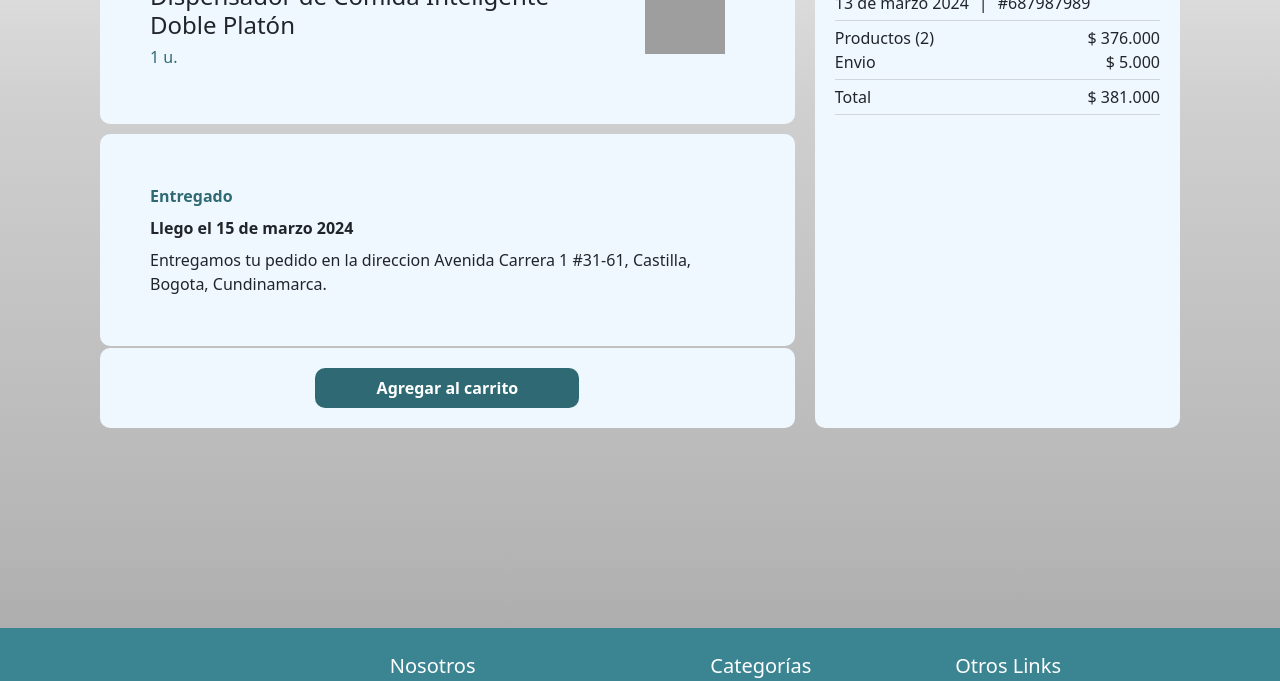
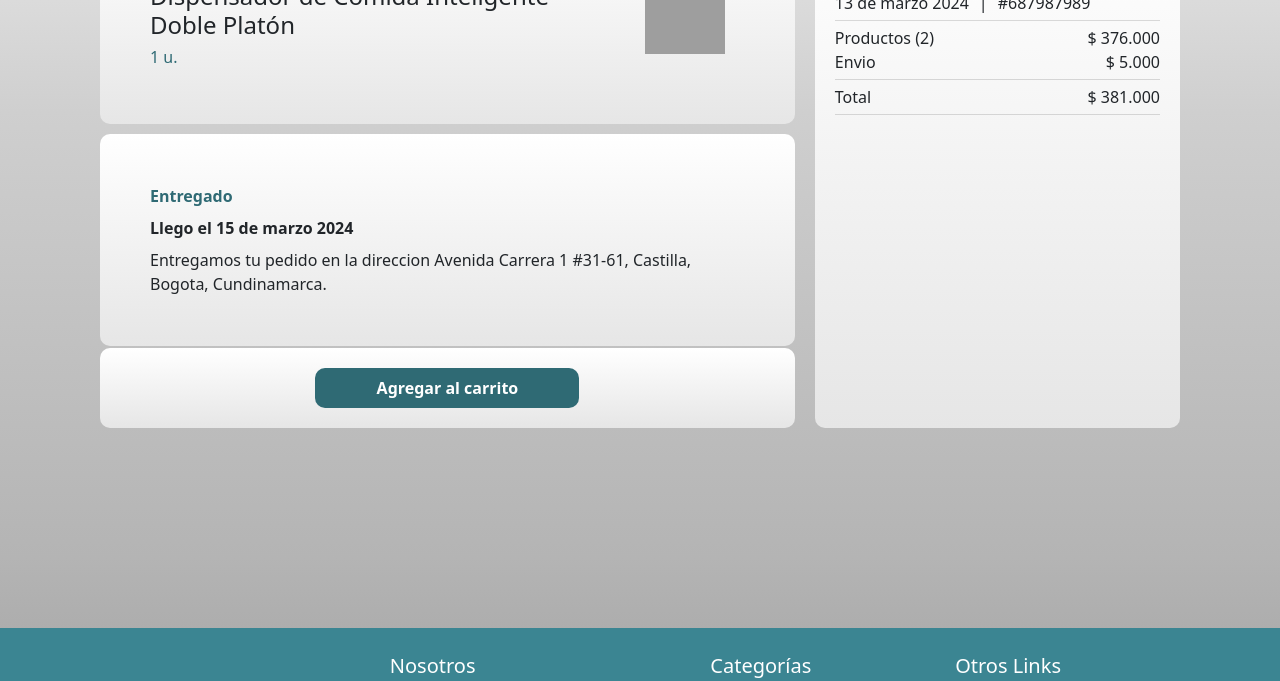
Before and after one commit to tatiana00017/Huella-Pet, a website: page misCompras/detalleCompra.html in a window 1280 px wide. Shown: the part 334-1015 px from the top of the page. Drawn offline with nearby package versions, Linux system fonts and the light colour scheme; some packages are replaced by stand-ins of ours; grey boxes are pictures that could not be loaded; a script that the page names is missing; files whose address does not match are found by name.

```diff
--- a/misCompras/detalleCompras.css
+++ b/misCompras/detalleCompras.css
@@ -22,7 +22,7 @@
     justify-content: center;
 }
 .contenedor-resumen {
-    background-color: aliceblue;
+    background: linear-gradient( 180deg, #ffffff, #e6e6e6);
     display: flex;
     justify-content: center;
     border-radius: 10px;
@@ -36,7 +36,7 @@
 }
 .factura {
     border-radius: 10px;
-    background-color: aliceblue;
+    background: linear-gradient( 180deg, #ffffff, #e6e6e6);
     padding: 20px 20px;
     height: 100%;
 }
@@ -80,7 +80,7 @@
 }
 .contenedor-entrega {
     padding: 50px;
-    background-color: aliceblue;
+    background: linear-gradient( 180deg, #ffffff, #e6e6e6);
     border-radius: 10px;
     margin: 10px 0px 2px 0px;
 }
@@ -96,7 +96,7 @@
 .agregar-carrito {
     display: flex;
     justify-content: center;
-    background-color: aliceblue;
+    background: linear-gradient( 180deg, #ffffff, #e6e6e6);
     border-radius: 10px;
 }
 .bt-volver-comprar {
```
Also changed, not shown: misCompras/misCompras.js (+10 -6 lines).
